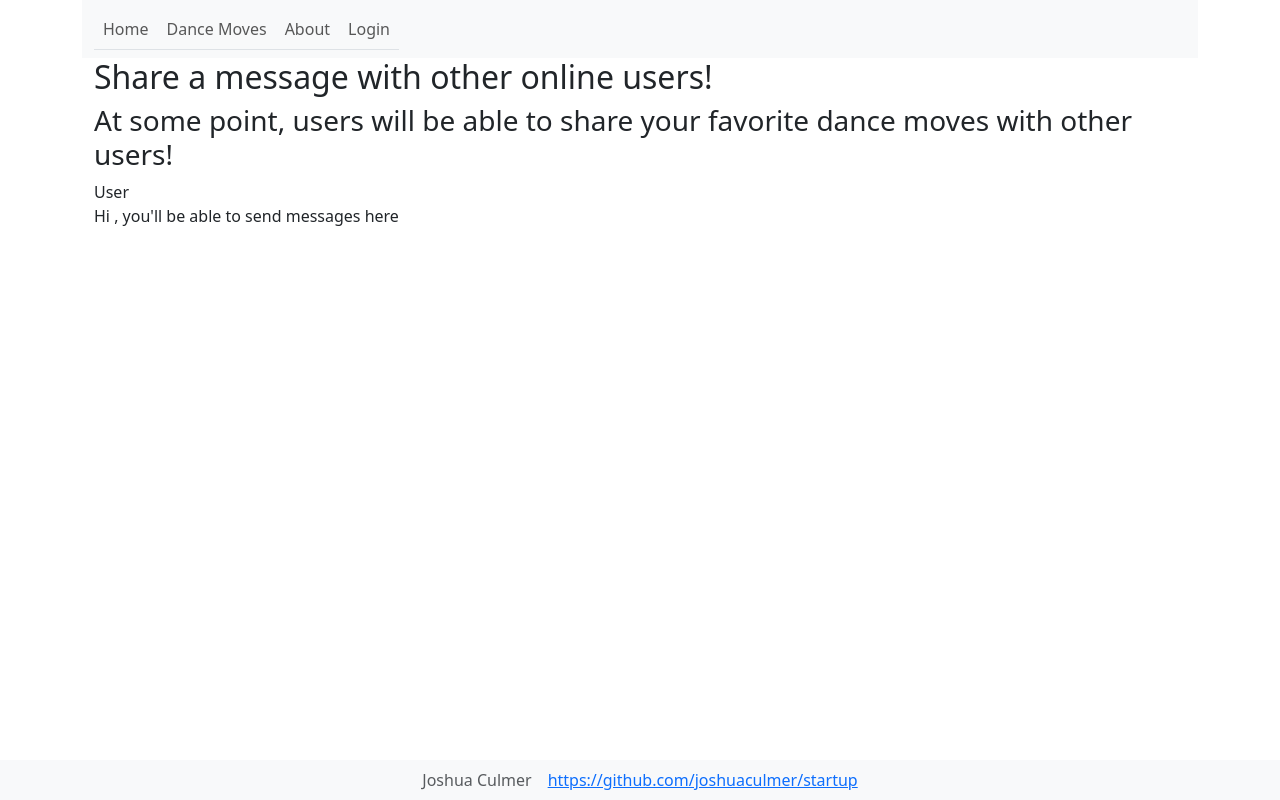
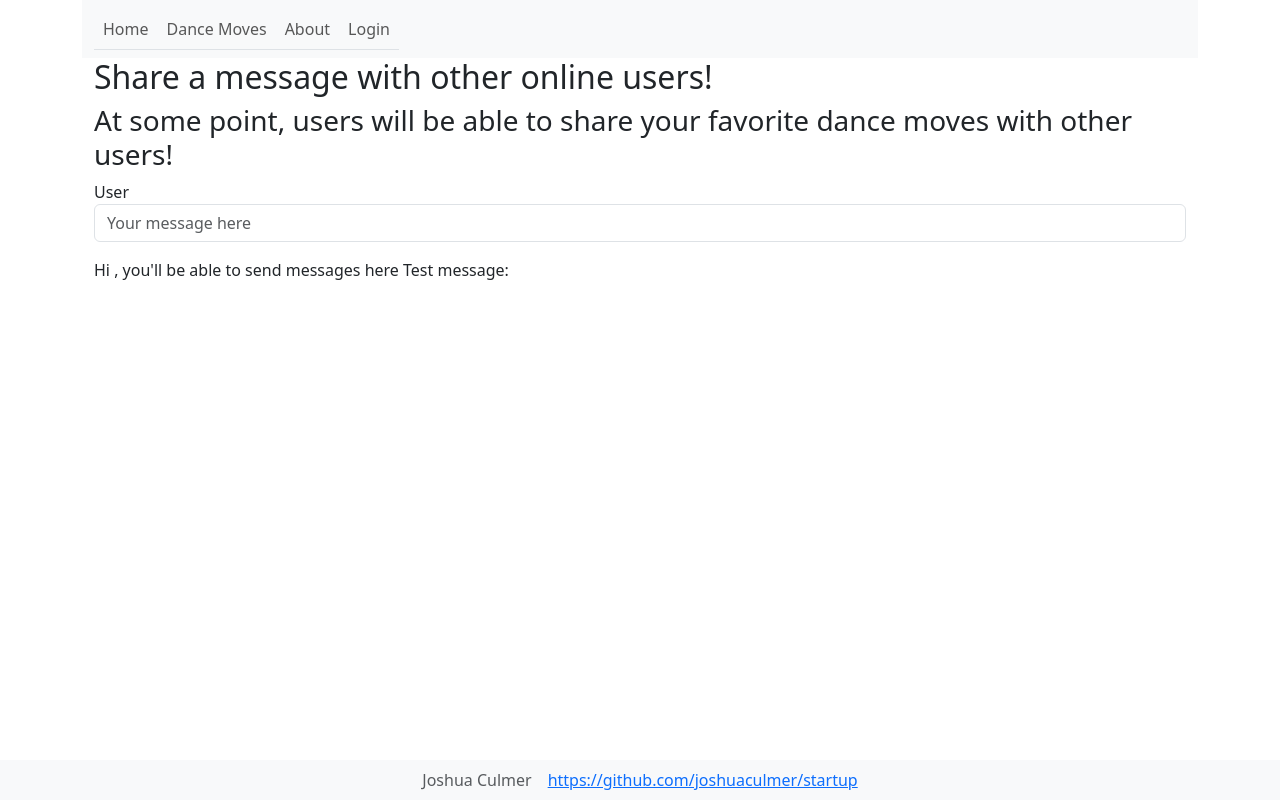
Before and after one commit to joshuaculmer/startup, a React (Vite) app: page /Share in a window 1280 px wide. Built offline with nearby package versions, Linux system fonts and the light colour scheme; no server answers.

Commit message:
msgInterface now accepts input and displays it

```diff
--- a/src/share/msgInterface.jsx
+++ b/src/share/msgInterface.jsx
@@ -4,10 +4,18 @@ import { Button } from 'react-bootstrap';
 import { MsgEvent, MsgNotifier } from './msgNotifier';
 
 export function MsgInterface(props) {
+
+    const [msgText, setMsgText] = React.useState('')
     return (
         <div>
+            <div className='input-group mb-3'>
+                {/* <span className='input-group-text'>@</span> */}
+                <input className='form-control' type='text' value={msgText} onChange={(e) => setMsgText(e.target.value)} placeholder='Your message here' />
+            </div>
 
             Hi {props.userName}, you'll be able to send messages here
+
+            Test message: {msgText}
 
         </div>
 
```
